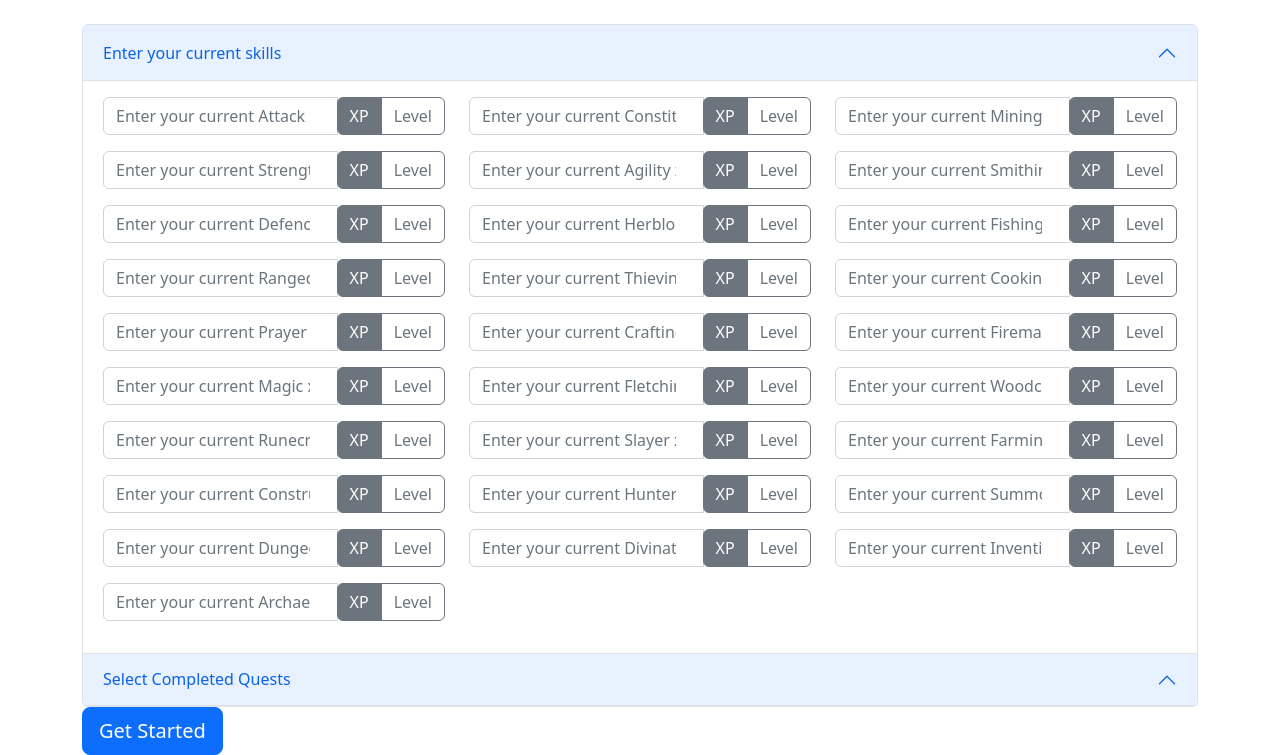
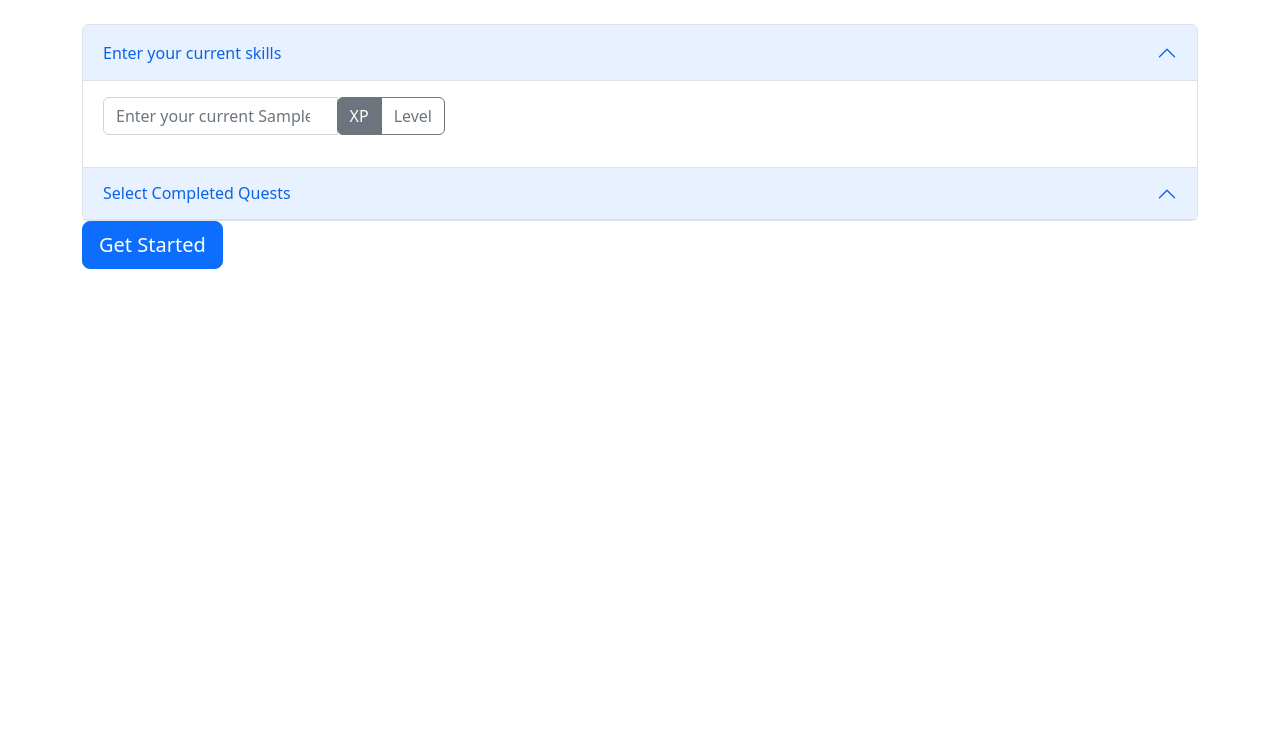
Before and after one commit to xurdones/RsOptimalQuestOrder, a Flask app: template templates/index.html in a window 1280 px wide. Shown: the part 83-838 px from the top of the page. After the commit the page ends 352 px from the top, so only its background shows below. Run offline with Flask 2, Linux system fonts and the light colour scheme; the template is opened without the code that fills it: most values are stand-ins (such as "Sample title", 1, 10 or a date in 2020).

Commit message:
Refactoring to reduce duplication/hardcoding

```diff
--- a/app.py
+++ b/app.py
@@ -10,49 +10,19 @@ app = Flask(__name__)
 @app.route('/')
 def home():
     quests = service.get_quest_data()
-    return render_template('index.html', quests=quests)
+    return render_template('index.html', quests=quests, skills=Skills)
 
 
 def parse_initial_stats(form_data: ImmutableMultiDict[str, str]):
-    result = {
-        'Attack': 0,
-        'Strength': 0,
-        'Defence': 0,
-        'Ranged': 0,
-        'Prayer': 0,
-        'Magic': 0,
-        'Runecrafting': 0,
-        'Construction': 0,
-        'Dungeoneering': 0,
-        'Archaeology': 0,
-        'Constitution': 0,
-        'Agility': 0,
-        'Herblore': 0,
-        'Thieving': 0,
-        'Crafting': 0,
-        'Fletching': 0,
-        'Slayer': 0,
-        'Hunter': 0,
-        'Divination': 0,
-        'Mining': 0,
-        'Smithing': 0,
-        'Fishing': 0,
-        'Cooking': 0,
-        'Firemaking': 0,
-        'Woodcutting': 0,
-        'Farming': 0,
-        'Summoning': 0
-    }
+    result = SkillSet()
 
     for skill in result:
-        type = form_data.get(f'skill{skill}Type', None)
-        value = form_data.get(f'skill{skill}Value', '0')
-        if not value:
-            value = '0'
-        if type == 'xp':
-            result[skill] = int(value)
-        elif type == 'level':
-            result[skill] = Skills.min_xp_for_level(int(value))
+        type = form_data.get(f'skill{str(skill)}Type', None)
+        value = form_data.get(f'skill{str(skill)}Value', '0')
+        value = int(value) if value else 0
+        if type == 'level':
+            value = Skills.min_xp_for_level(int(value))
+        result[skill] = max(result[skill], value)
 
     return result
 
--- a/service/model/player.py
+++ b/service/model/player.py
@@ -6,8 +6,9 @@ from .skillset import SkillSet
 
 
 class Player:
-    def __init__(self, initial_stats: dict[Skills, int] = None):
-        self.skills = SkillSet(initial_stats)
+    def __init__(self, initial_stats: SkillSet = None):
+        initial_stats = initial_stats or SkillSet()
+        self.skills = initial_stats
         self.quest_points = 1
         self.quests_completed = set()
         self._explicit_combat_level = 1
--- a/service/service.py
+++ b/service/service.py
@@ -144,10 +144,10 @@ def optimal_search(player: Player, quest_list: dict[int, Quest]) -> QuestStrateg
     return strategy
 
 
-def get_optimal_quest_strategy(initial_quests: [int] = None, initial_stats: dict[str, int] = None):
+def get_optimal_quest_strategy(initial_quests: [int] = None, initial_stats: SkillSet = None):
     quests = get_quest_data()
 
-    player = Player({Skills[skill_name.upper()]: skill_xp for skill_name, skill_xp in initial_stats.items()})
+    player = Player(initial_stats)
     if initial_quests:
         player.quests_completed = set(initial_quests)
     strategy = optimal_search(player, quests)
--- a/templates/index.html
+++ b/templates/index.html
@@ -13,34 +13,9 @@
             <div id="skillSelectCollapse" class="accordion-collapse collapse show" aria-labelledby="skillSelectHeading" data-bs-parent="#questFormAccordion">
                 <div class="accordion-body">
                     <div class="row row-cols-3">
-                        <div class="col">{{ skill_input('Attack') }}</div>
-                        <div class="col">{{ skill_input('Constitution') }}</div>
-                        <div class="col">{{ skill_input('Mining') }}</div>
-                        <div class="col">{{ skill_input('Strength') }}</div>
-                        <div class="col">{{ skill_input('Agility') }}</div>
-                        <div class="col">{{ skill_input('Smithing') }}</div>
-                        <div class="col">{{ skill_input('Defence') }}</div>
-                        <div class="col">{{ skill_input('Herblore') }}</div>
-                        <div class="col">{{ skill_input('Fishing') }}</div>
-                        <div class="col">{{ skill_input('Ranged') }}</div>
-                        <div class="col">{{ skill_input('Thieving') }}</div>
-                        <div class="col">{{ skill_input('Cooking') }}</div>
-                        <div class="col">{{ skill_input('Prayer') }}</div>
-                        <div class="col">{{ skill_input('Crafting') }}</div>
-                        <div class="col">{{ skill_input('Firemaking') }}</div>
-                        <div class="col">{{ skill_input('Magic') }}</div>
-                        <div class="col">{{ skill_input('Fletching') }}</div>
-                        <div class="col">{{ skill_input('Woodcutting') }}</div>
-                        <div class="col">{{ skill_input('Runecrafting') }}</div>
-                        <div class="col">{{ skill_input('Slayer') }}</div>
-                        <div class="col">{{ skill_input('Farming') }}</div>
-                        <div class="col">{{ skill_input('Construction') }}</div>
-                        <div class="col">{{ skill_input('Hunter') }}</div>
-                        <div class="col">{{ skill_input('Summoning') }}</div>
-                        <div class="col">{{ skill_input('Dungeoneering') }}</div>
-                        <div class="col">{{ skill_input('Divination') }}</div>
-                        <div class="col">{{ skill_input('Invention') }}</div>
-                        <div class="col">{{ skill_input('Archaeology') }}</div>
+                        {% for skill in skills %}
+                        <div class="col">{{ skill_input(skill) }}</div>
+                        {% endfor %}
                     </div>
                 </div>
             </div>
@@ -54,12 +29,16 @@
             <div id="questSelectCollapse" class="accordion-collapse collapse" aria-labelledby="questSelectHeading" data-bs-parent="#questFormAccordion">
                 <div class="accordion-body">
                     <p>Check everything you've already completed</p>
-                    {% for quest_id in quests %}
-                    <div class="form-check">
-                      <input class="form-check-input" type="checkbox" id="quest_{{ quest_id }}_complete" name="quest_{{ quest_id }}_complete" value="{{ quest_id }}" />
-                      <label class="form-check-label" for="quest_{{ quest_id }}_complete">{{ quests[quest_id].name }}</label>
+                    <div class="row row-cols-4">
+                        {% for quest_id in quests %}
+                        <div class="col">
+                            <div class="form-check">
+                              <input class="form-check-input" type="checkbox" id="quest_{{ quest_id }}_complete" name="quest_{{ quest_id }}_complete" value="{{ quest_id }}" />
+                              <label class="form-check-label" for="quest_{{ quest_id }}_complete">{{ quests[quest_id].name }}</label>
+                            </div>
+                        </div>
+                        {% endfor %}
                     </div>
-                    {% endfor %}
                 </div>
             </div>
         </div>
```
